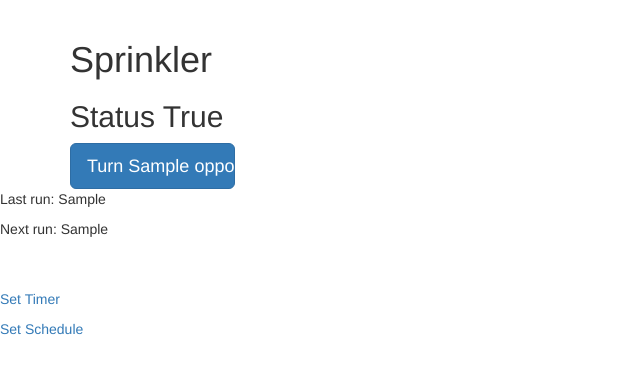
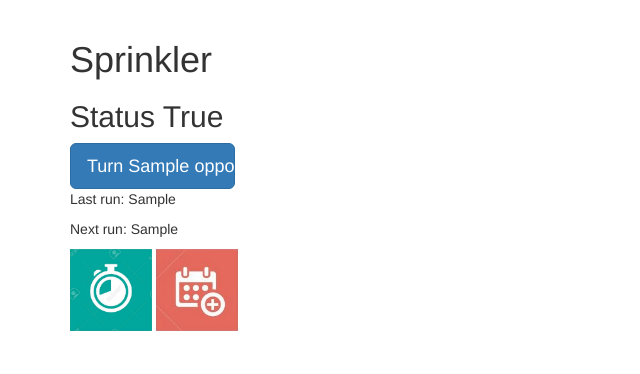
Before and after one commit to brijdaniel/server, a Flask app: template app/templates/sprinkler.html in a window 1280 px wide. Shown: the part 36-410 px from the top of the page, without its empty margins (0-640 px from the left). Run offline with Flask 2, Linux system fonts and the light colour scheme; the template is opened without the code that fills it: most values are stand-ins (such as "Sample title", 1, 10 or a date in 2020); parts of the project's set-up code (start-up, migrations or seed data) failed here and were passed over; some libraries are stand-ins or nearby versions.

Commit message:
icons added to sprinkler page

```diff
--- a/app/templates/sprinkler.html
+++ b/app/templates/sprinkler.html
@@ -1,19 +1,19 @@
 {% extends "base.html" %}
 
 {% block app_content %}
-<script type = "text/javascript" src = "{{ url_for('static', filename = 'sprinkler.js') }}"></script>
+<script type = "text/javascript" src = "{{url_for('static', filename = 'sprinkler.js')}}"></script>
 <body onload="javascript:setelems('{{status}}', '{{opposite}}')">
 
 <h1>Sprinkler</h1>
 	<h2>Status <span id="status"></span></h2>
 		<div class="row"><div class="col-md-2">
-			<a id="button" onclick="javascript:action()" role="button">Turn <span id="opposite"></span></div></a>
+			<a id="button" onclick="javascript:action()" role="button">Turn <span id="opposite"></span></a>
 		</div></div>
 
 	<p>Last run: {{last_run}}</p>
    	<p>Next run: {{next_run}}</p>
-   	<br></br>
-   	<p><a href="{{ url_for('sp_timer') }}">Set Timer</a></p>
-   	<p><a href="{{ url_for('sp_schedule') }}">Set Schedule</a></p>
+
+	<a href="{{url_for('sp_timer')}}"><img src = "{{url_for('static', filename = 'timer.JPG')}}" width="82" height="82" title="Timer"></a>
+	<a href="{{url_for('sp_schedule')}}"><img src = "{{url_for('static', filename = 'schedule.JPG')}}" width="82" height="82" title="Schedule"></a>
 
 {% endblock %}
```
